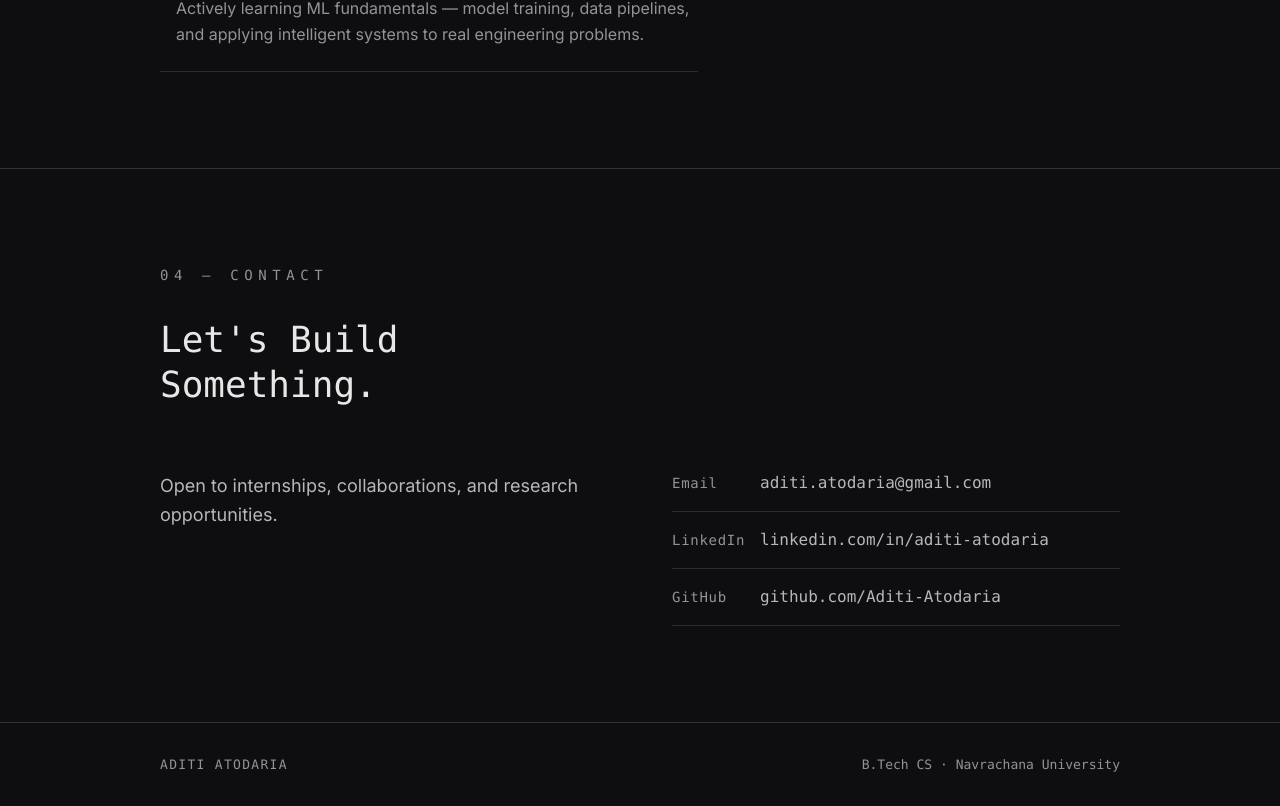
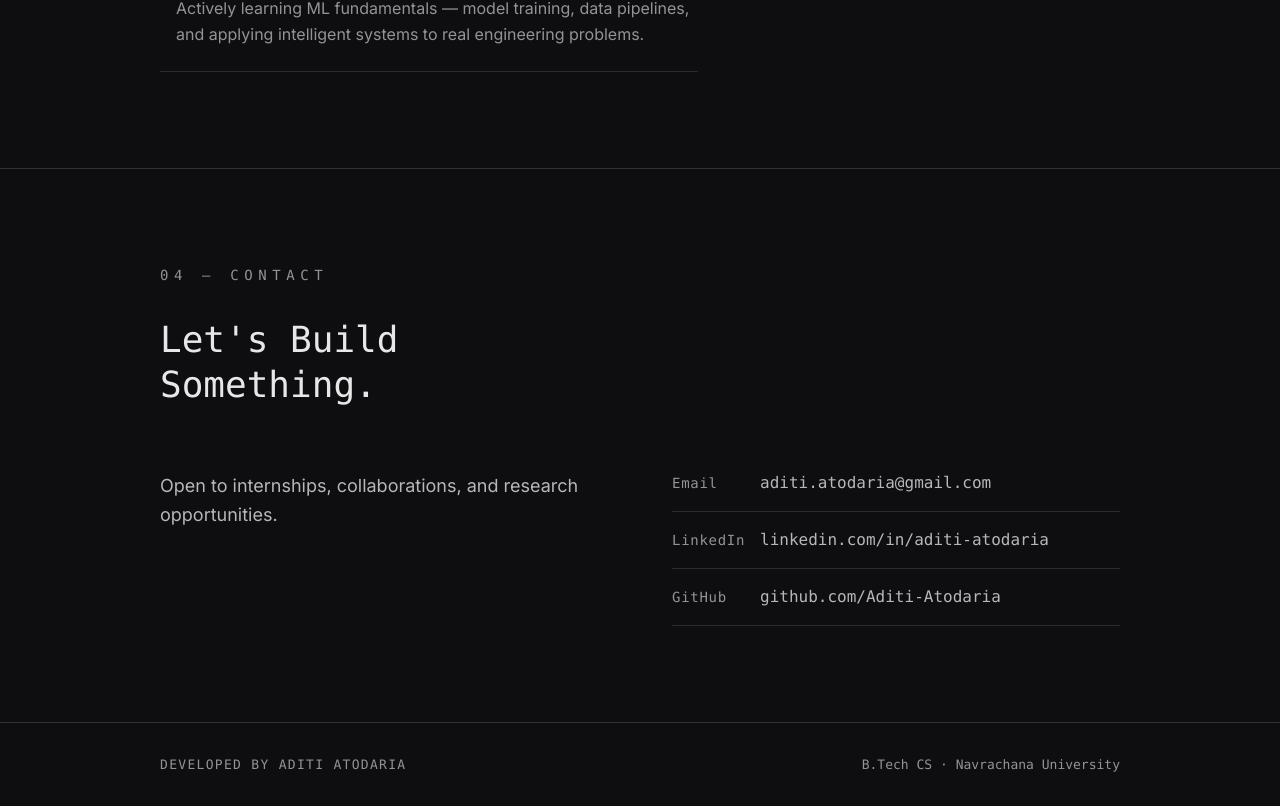
Before and after one commit to Aditi-Atodaria/Portfolio_Website, a Next.js app in the folder aditi-next/: page / in a window 1280 px wide. Shown: the part 3231-4037 px from the top of the page. Built offline with nearby package versions, Linux system fonts and the light colour scheme.

Commit message:
Update portfolio-hero-with-paper-shaders.tsx

```diff
--- a/aditi-next/src/components/ui/portfolio-hero-with-paper-shaders.tsx
+++ b/aditi-next/src/components/ui/portfolio-hero-with-paper-shaders.tsx
@@ -761,7 +761,7 @@ export default function AditiPortfolio() {
         <footer className={`border-t ${isDarkMode ? "border-white/15" : "border-black/8"}`}>
           <div className="max-w-5xl mx-auto px-4 sm:px-8 py-6 sm:py-8 flex flex-col sm:flex-row justify-between items-start sm:items-center gap-2">
             <span className={`font-mono text-[13px] tracking-widest uppercase ${isDarkMode ? "text-white/55" : "text-black/65"}`}>
-              Aditi Atodaria
+              Developed By Aditi Atodaria
             </span>
             <span className={`font-mono text-[13px] ${isDarkMode ? "text-white/55" : "text-black/65"}`}>
               B.Tech CS · Navrachana University
```
